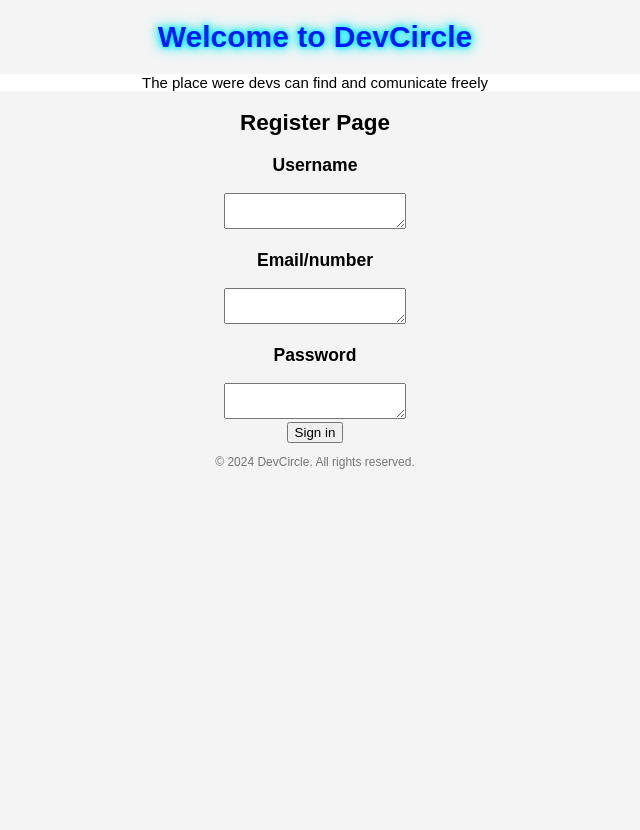
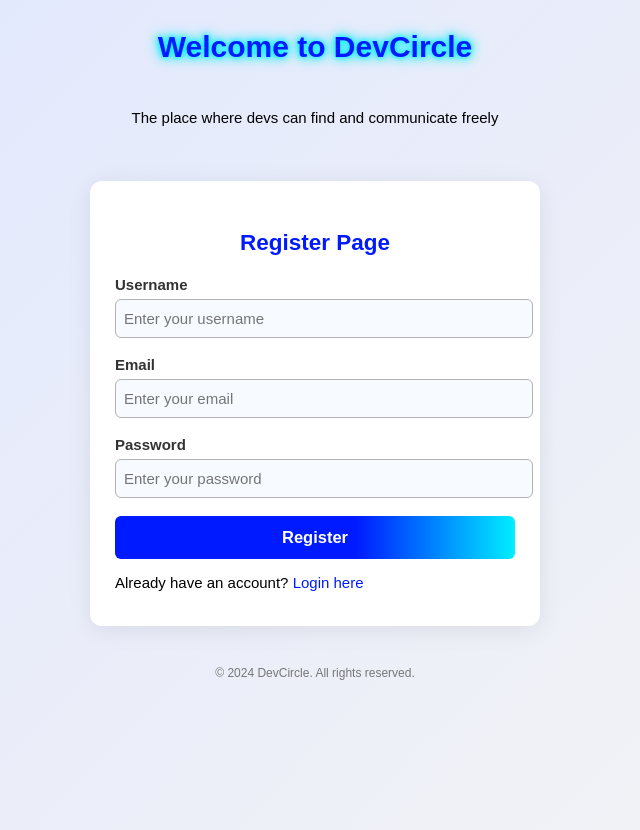
Before and after one commit to Kashidara/DevCircle, a PHP site: page / in a window 1280 px wide. Shown: the whole page, without its empty margins (325-965 px from the left). Before the commit the page ends 469 px from the top, so only its background shows below. Run offline with PHP 8.4, Linux system fonts and the light colour scheme.

Commit message:
cool shits

```diff
--- a/index.html
+++ b/index.html
@@ -7,37 +7,38 @@
     <title>DevCircle</title>
     <meta name="description" content="DevCircle -The place were devs can find and comunicate freely.">
     <link rel="stylesheet" href="style.css">
-    <script src="script.js" defer></script>
-
 </head>
 
 <body>
-
     <header>
-        <h1 id="welcome">
-            Welcome to DevCircle</h1>
+        <h1 id="welcome">Welcome to DevCircle</h1>
     </header>
 
     <main>
-        <p>The place were devs can find and comunicate freely</p>
+        <p class="header">The place where devs can find and communicate freely</p>
     </main>
-    <div class="Center">
-        <h2 class="Login">Register Page</h2>
-        <h3 class="Username">Username</h3>
-        <textarea name="" id=""></textarea>
-        <h3 class="Email">Email/number</h3>
-        <textarea name="Email" id="Email"></textarea>
-        <h3 class="Password">Password</h3>
-        <textarea name="" id=""></textarea>
-    </div>
-    <div>
-        <button id="sign in" name="submit" type="submit">Sign in</button>
+    <div class="center-box">
+        <h2 class="login-title">Register Page</h2>
+        <form id="registerForm">
+            <label for="username">Username</label>
+            <input type="text" id="username" name="username" placeholder="Enter your username" required>
+
+            <label for="email">Email</label>
+            <input type="email" id="email" name="email" placeholder="Enter your email" required>
+
+            <label for="password">Password</label>
+            <input type="password" id="password" name="password" placeholder="Enter your password" required>
+
+            <button type="submit">Register</button>
+        </form>
+        <p>Already have an account? <a href="login.html">Login here</a></p>
+        <div id="registerMessage"></div>
     </div>
 
     <footer>
         <p>&copy; 2024 DevCircle. All rights reserved.</p>
     </footer>
-
+    <script src="register.js"></script>
 </body>
 
 </html>
--- /dev/null
+++ b/register.js
@@ -0,0 +1,21 @@
+document.getElementById('registerForm').addEventListener('submit', async function (e) {
+    e.preventDefault();
+    const username = document.getElementById('username').value.trim();
+    const email = document.getElementById('email').value.trim();
+    const password = document.getElementById('password').value;
+
+    const res = await fetch('register.php', {
+        method: 'POST',
+        headers: { 'Content-Type': 'application/json' },
+        body: JSON.stringify({ username, email, password })
+    });
+    const data = await res.json();
+    const msg = document.getElementById('registerMessage');
+    if (data.success) {
+        msg.style.color = 'green';
+        msg.textContent = 'Registration successful! You can now log in.';
+    } else {
+        msg.style.color = 'red';
+        msg.textContent = data.message || 'Registration failed.';
+    }
+});
--- a/style.css
+++ b/style.css
@@ -1,7 +1,13 @@
 body {
     font-size: 15px;
-    background-color: #f4f4f4;
+    background: linear-gradient(135deg, #e0e7ff 0%, #f4f4f4 100%);
     font-family: Arial, sans-serif;
+    margin: 0;
+    min-height: 100vh;
+}
+
+#header {
+    background-color: transparent;
 }
 
 #welcome {
@@ -9,22 +15,101 @@
     text-shadow: 0 0 5px #00eeff, 0 0 10px #00eeff, 0 0 15px #00eeff;
     text-align: center;
     color: #001aff;
+    margin-top: 30px;
 }
 
 main {
-
     text-align: center;
     font-size: 15px;
-    background-color: #fff;
-    text-align: center;
+    background-color: transparent;
+    margin: 20px auto;
+    padding: 10px;
+    width: 90%;
+    max-width: 500px;
 }
 
 footer {
     text-align: center;
     font-size: 0.8em;
     color: #777;
+    margin-top: 40px;
 }
 
-div {
+.center-box {
+    background: #fff;
+    margin: 30px auto;
+    padding: 30px 25px 20px 25px;
+    border-radius: 12px;
+    box-shadow: 0 4px 24px rgba(0, 0, 0, 0.08);
+    box-shadow: 0 4px 24px rgba(0, 0, 0, 0.08);
+    width: 90%;
+    max-width: 400px;
+    text-align: left;
+}
+
+.login-title {
     text-align: center;
+    color: #001aff;
+    margin-bottom: 20px;
 }
+
+form label {
+    display: block;
+    margin-bottom: 6px;
+    font-weight: bold;
+    color: #333;
+}
+
+form input {
+    width: 100%;
+    padding: 10px 8px;
+    margin-bottom: 18px;
+    border: 1px solid #b3b3b3;
+    border-radius: 6px;
+    font-size: 1em;
+    background: #f7faff;
+    transition: border 0.2s;
+}
+
+form input:focus {
+    border: 1.5px solid #001aff;
+    outline: none;
+}
+
+button[type="submit"] {
+    width: 100%;
+    padding: 12px;
+    background: linear-gradient(90deg, #001aff 60%, #00eeff 100%);
+    color: #fff;
+    border: none;
+    border-radius: 6px;
+    font-size: 1.1em;
+    font-weight: bold;
+    cursor: pointer;
+    transition: background 0.2s;
+}
+
+button[type="submit"]:hover {
+    background: linear-gradient(90deg, #00eeff 0%, #001aff 100%);
+}
+
+a {
+    color: #001aff;
+    text-decoration: none;
+}
+
+a:hover {
+    text-decoration: underline;
+}
+
+#registerMessage,
+#loginMessage {
+
+    #registerMessage,
+    #loginMessage {
+        margin-top: 10px;
+        color: #d8000c;
+        font-weight: bold;
+        text-align: center;
+    }
+}
```
Also changed, not shown: login.html (added, +38 -0 lines), login.js (added, +21 -0 lines), login.php (added, +20 -0 lines), register.php (added, +23 -0 lines), server.js (added, +57 -0 lines).
